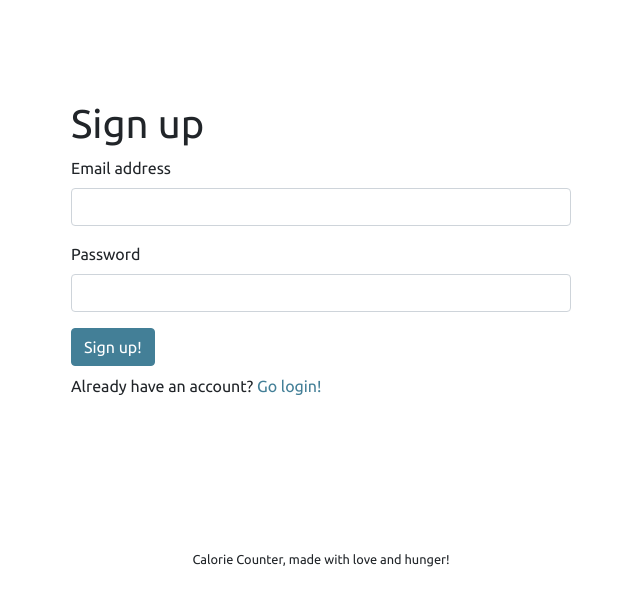
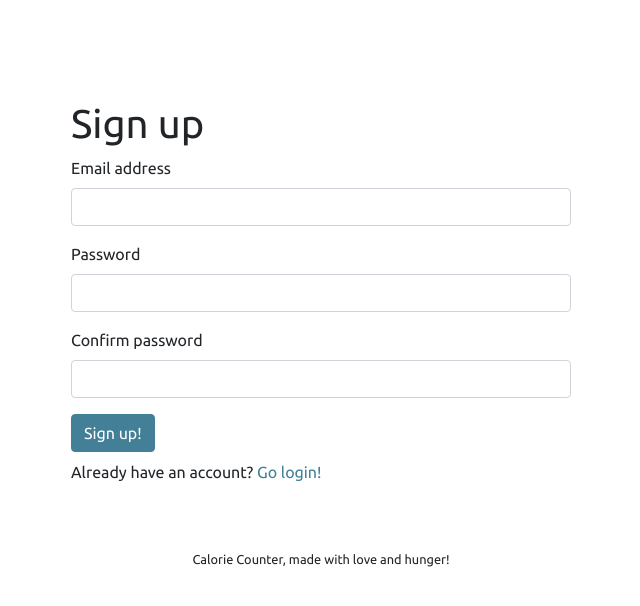
Before and after one commit to Haugen/calorie-counter, a React (Create React App) app in the folder web/: page /signup in a window 1280 px wide. Shown: the top 606 px of the page, without its empty margins (319-959 px from the left). Built offline with nearby package versions, Linux system fonts and the light colour scheme; the HTML template or start-up script is replaced by a standard one.

Commit message:
Require confirm password on user signup and password change.

```diff
--- a/web/src/pages/Signup.js
+++ b/web/src/pages/Signup.js
@@ -8,7 +8,8 @@
   state = {
     formData: {
       email: '',
-      password: ''
+      password: '',
+      confirmPassword: ''
     },
     signupSuccess: false
   };
@@ -27,7 +28,8 @@
 
     const body = JSON.stringify({
       email: formData.email,
-      password: formData.password
+      password: formData.password,
+      confirmPassword: formData.confirmPassword
     });
 
     const result = await cFetcher('/user/signup', 'POST', body);
@@ -68,6 +70,16 @@
                 id="password"
               />
             </div>
+            <div className="form-group">
+              <label htmlFor="confirm-password">Confirm password</label>
+              <input
+                onChange={e => this.handleInputChange(e, 'confirmPassword')}
+                value={this.state.formData.confirmPassword}
+                type="password"
+                className="form-control"
+                id="confirm-password"
+              />
+            </div>
             <button type="submit" className="btn btn-primary mb-2">
               Sign up!
             </button>
--- a/web/src/pages/UserSettings.js
+++ b/web/src/pages/UserSettings.js
@@ -9,6 +9,7 @@
       id: '',
       email: '',
       password: '',
+      confirmPassword: '',
       calories: ''
     },
     loading: true
@@ -53,7 +54,8 @@
     const body = {
       email: formData.email,
       calories: formData.calories,
-      password: formData.password
+      password: formData.password,
+      confirmPassword: formData.confirmPassword
     };
 
     const result = await cFetcher(
@@ -116,6 +118,16 @@
               />
               <small>Leave blank if you don't want to change password</small>
             </div>
+            <div className="form-group">
+              <label htmlFor="confirm-password">Confirm new password</label>
+              <input
+                onChange={e => this.handleInputChange(e, 'confirmPassword')}
+                value={this.state.formData.confirmPassword}
+                type="password"
+                className="form-control"
+                id="confirm-password"
+              />
+            </div>
             <button type="submit" className="btn btn-primary">
               Update settings
             </button>
```
Also changed, not shown: 1 other file (tests, documents, lock files or other folders).
